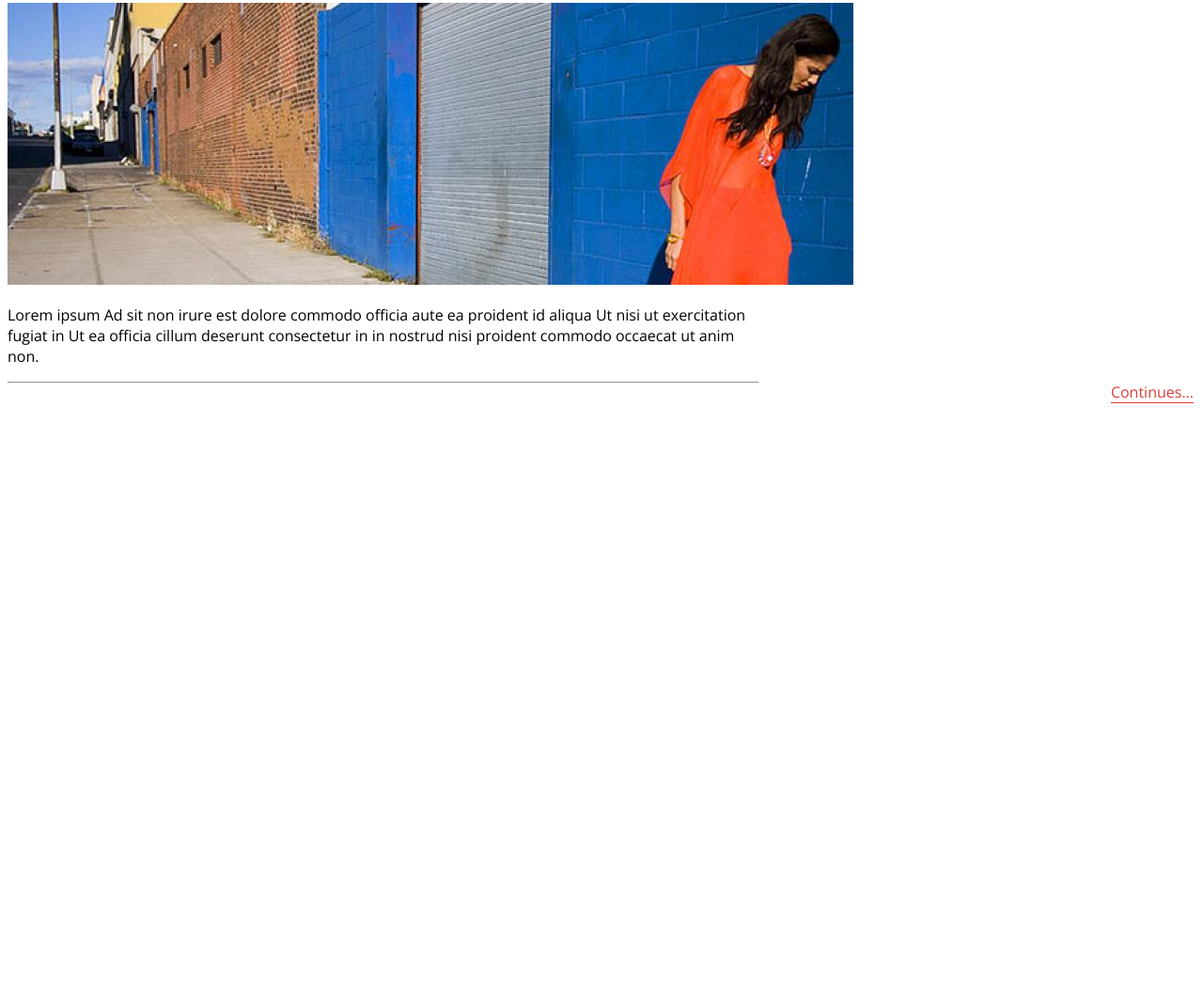
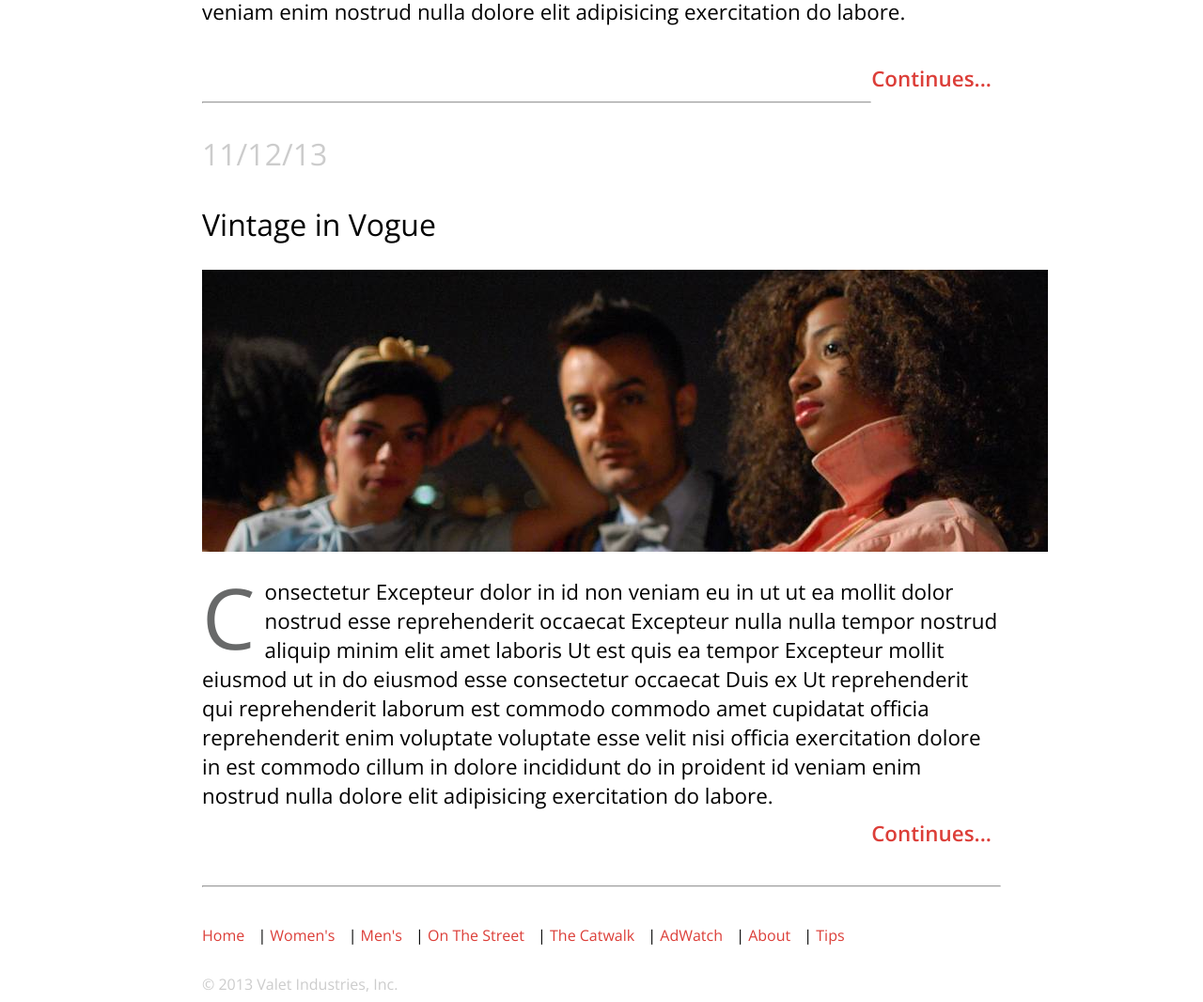
Before and after one commit to kimeberz/General-Assembly---FEWD, a plain HTML site: page 2-4/fashion-blog/index.html in a window 1280 px wide. Shown: the part 943-2009 px from the top of the page at 94% size. Before the commit the page ends 1372 px from the top, so only its background shows below. Drawn offline with nearby package versions, Linux system fonts and the light colour scheme.

Commit message:
changes to hw files

```diff
--- a/2-4/fashion-blog/index.html
+++ b/2-4/fashion-blog/index.html
@@ -6,9 +6,11 @@
 	<link href='http://fonts.googleapis.com/css?family=Open+Sans:300italic,400italic,600italic,700italic,800italic,400,300,600,700,800' rel='stylesheet' type='text/css'>
 	<link href='http://fonts.googleapis.com/css?family=Roboto' rel='stylesheet' type='text/css'>
 </head>
+
 <body>
+	<div class="container">
 		<h1 class="redtitle">Sartre's List</h1>
-<h3>Better-Dressed People</h3>
+		<h3 class="betterdressed">Better-Dressed People</h3>
 		<nav>
 			<span class="nav">
 				<a href="">Women's</a>
@@ -34,21 +36,37 @@
 			<h3 class="date">11/12/13</h3>
 			<h2 class="title">On the street in Brooklyn</h2>
 			<img src="img/fashion_photo.jpeg">
-	<p>Lorem ipsum Ad sit non irure est dolore commodo officia aute ea proident id aliqua Ut nisi ut exercitation fugiat in Ut ea officia cillum deserunt consectetur in in nostrud nisi proident commodo occaecat ut anim non.</p>
+			<p>Consequat consectetur Excepteur dolor in id non veniam eu in ut ut ea mollit dolor nostrud esse reprehenderit occaecat Excepteur nulla nulla tempor nostrud aliquip minim elit amet laboris Ut est quis ea tempor Excepteur mollit eiusmod ut in do eiusmod esse consectetur occaecat Duis ex Ut reprehenderit qui reprehenderit laborum est commodo commodo amet cupidatat officia reprehenderit enim voluptate voluptate esse velit nisi officia exercitation dolore in est commodo cillum in dolore incididunt do in proident id veniam enim nostrud nulla dolore elit adipisicing exercitation do labore.
 				<a class="linkright" href="">Continues...</a>
+			</p>
+
 		</article>
 
-<!-- <hr class="hr"> -->
+		<hr></hr>
 
 		<article>
 			<h3 class="date">11/12/13</h3>
-	<h2 class="title">On the street in Brooklyn</h2>
-	<img src="img/fashion_photo.jpeg">
-	<p><span class="bigletter">L</span>orem ipsum Ad sit non irure est dolore commodo officia aute ea proident id aliqua Ut nisi ut exercitation fugiat in Ut ea officia cillum deserunt consectetur in in nostrud nisi proident commodo occaecat ut anim non.</p>
-	<a class="linkright" href="">Continues...</a>
+			<h2 class="title">Vintage in Vogue</h2>
+			<img src="img/fashion_photo2.jpeg">
+			<p>Consectetur Excepteur dolor in id non veniam eu in ut ut ea mollit dolor nostrud esse reprehenderit occaecat Excepteur nulla nulla tempor nostrud aliquip minim elit amet laboris Ut est quis ea tempor Excepteur mollit eiusmod ut in do eiusmod esse consectetur occaecat Duis ex Ut reprehenderit qui reprehenderit laborum est commodo commodo amet cupidatat officia reprehenderit enim voluptate voluptate esse velit nisi officia exercitation dolore in est commodo cillum in dolore incididunt do in proident id veniam enim nostrud nulla dolore elit adipisicing exercitation do labore.
+			<a class="linkright" href="">Continues...</a></p>
 		</article>
 
-<hr class="hr">
+		<hr></hr>
+		<div class="footlinks">
+			<a class="foot" href=>Home</a> |
+			<a class="foot" href="">Women's</a> |
+			<a class="foot" href="">Men's</a> |
+			<a class="foot" href="">On The Street</a> |
+			<a class="foot" href="">The Catwalk</a> |
+			<a class="foot" href="">AdWatch</a> |
+			<a class="foot" href="">About</a> |
+			<a class="foot" href="">Tips</a>
+		</div>
+	</div>
+
+	<footer> © 2013 Valet Industries, Inc.</footer>
+
 
 </body>
 </html>
--- a/2-4/fashion-blog/main.css
+++ b/2-4/fashion-blog/main.css
@@ -1,7 +1,9 @@
 body {
 	font-family: 'Open Sans', sans-serif;
-	max-width: 800px;
+	max-width: 850px;
 	font-weight: 300;
+	margin-left: auto;
+	margin-right: auto;
 }
 
 
@@ -9,12 +11,20 @@ body {
 	color: red;
 }
 
-.h2
+.betterdressed {
+	font-weight: 400;
+	font-size: 1.5em;
+}
+
 
 
 p::first-letter {
-	font-size: 3em;
+	font-size: 4em;
 	color: #686969;
+	margin-right: 10px;
+	margin-top: -19px;
+	margin-bottom: -24px;
+	float: left;
 
 }
 
@@ -60,14 +70,41 @@ a {
 
 }
 
+p {
+	font-size: 1.4em;
+}
+
 .linkright {
 	color: rgb(220,62,56);
 	margin-bottom: 20px;
 	float: right;
-	position: absolute;
 	right: 0px;
+	border-bottom-style: none;
+	margin-top: 40px;
+	font-weight: 600;
 }
 
 .article {
 	border-bottom: 2px solid grey;
+	max-width: 800px;
 }
+
+hr {
+	margin-top: 80px;
+	margin-bottom: 20px;
+}
+
+.foot {
+	color: rgb(220,62,56);
+	border-bottom-style: none;
+}
+
+.footlinks {
+	margin-top: 40px;
+	font-weight: 300;
+}
+
+footer {
+	color: rgb(204,204,204);
+	margin-top: 30px;
+}
--- a/2-9/main.css
+++ b/2-9/main.css
@@ -91,7 +91,7 @@ img {
 	float: left;
 	padding-left: 3%;
 	padding-right: 3%;
-	min-width: 200px;
+	min-width: 150px;
 	border-right: 1px solid rgb(198,198,198);
 	margin-top: 10px;
 	margin-bottom: 20px;
```
Lines whose indentation alone changed are shown as unchanged.
